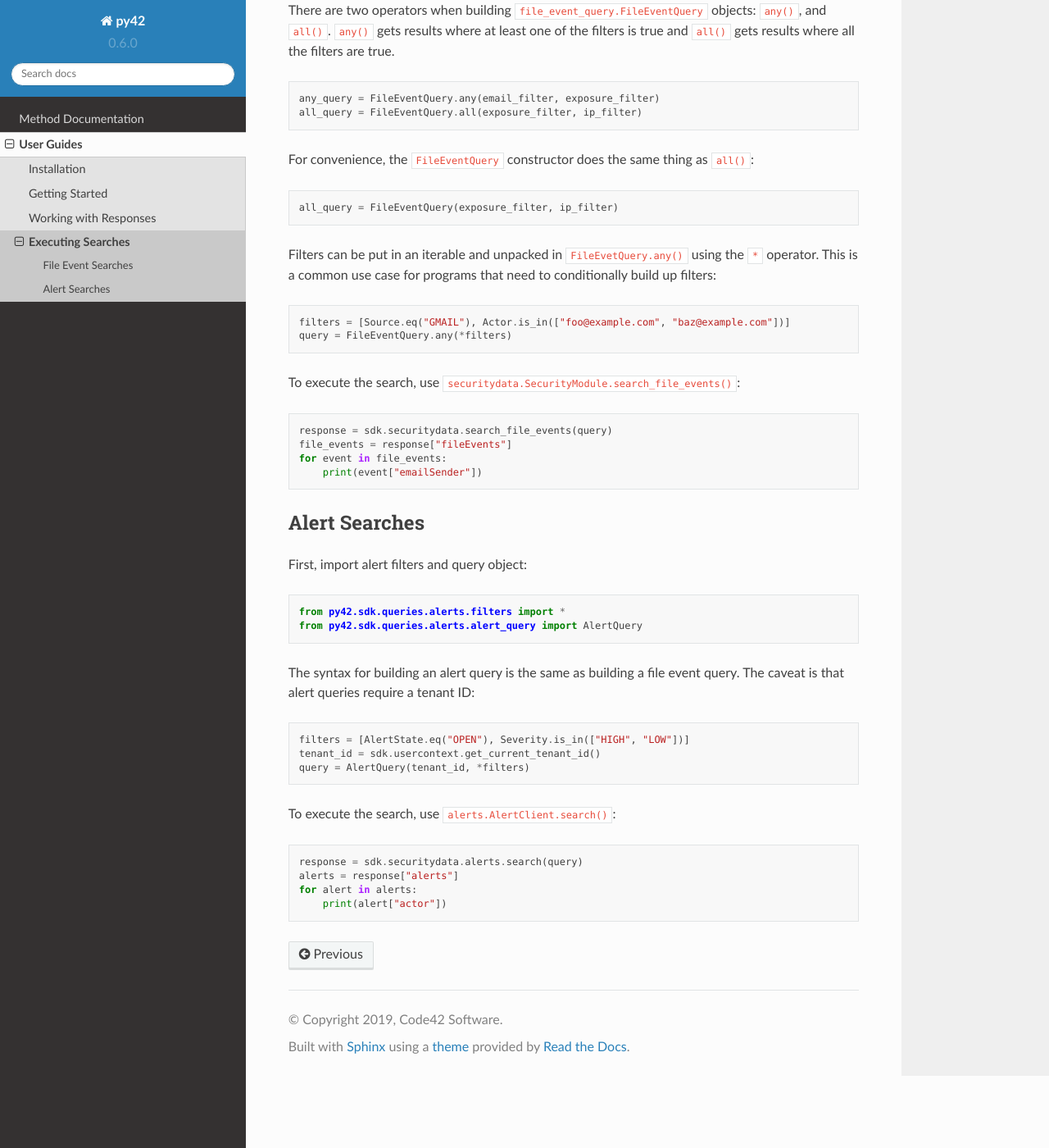
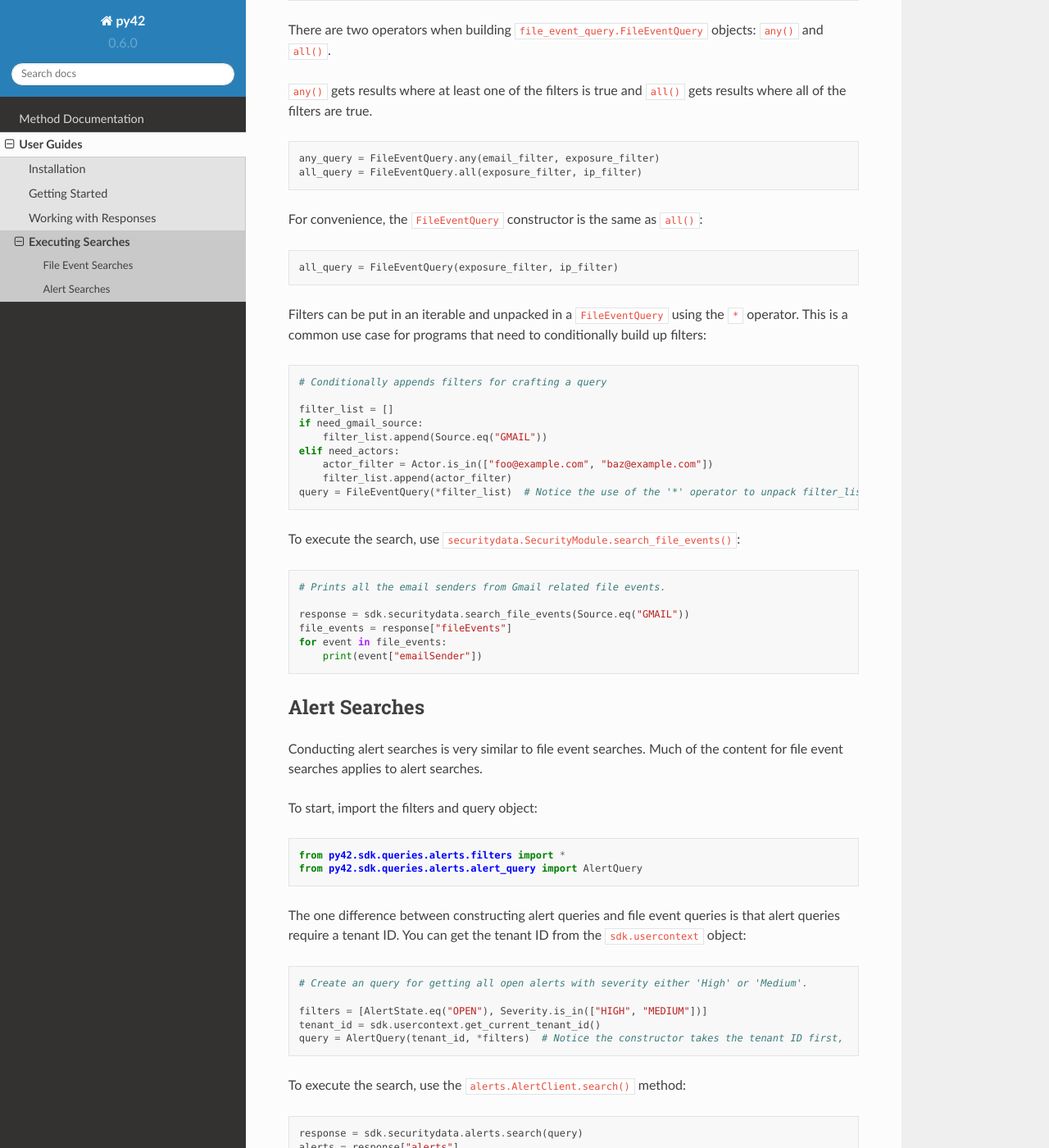
Before and after one commit to code42/py42, a Sphinx documentation site: the page built from docs/userguides/searches.md, in a window 1280 px wide and 1400 px high, scrolled down 668 px. Shown: the whole window at 82% size. Built offline with Sphinx 7.4.7 and the Read the Docs theme 2.0.0, drawn with Linux system fonts in a browser that asks for light colours; the version number is read from the project's files by our own code; some of the changed text lies outside the part shown.

Commit message:
Improvements inspired from feedback:

````diff
--- a/docs/userguides/searches.md
+++ b/docs/userguides/searches.md
@@ -1,8 +1,8 @@
 # Executing Searches
 
-py42 includes a powerful, flexible query system that allows you to quickly and easily conduct complex searches of file
-events or alerts.
-
+py42 includes a powerful, flexible query system that allows you to quickly and easily search file events and alerts.
+This guide helps you understand the syntax for building up queries and executing searches and is starting point for
+automating searches.
 
 ## File Event Searches
 
@@ -17,37 +17,47 @@ sdk = py42.sdk.from_local_account("https://console.us.code42.com", "my_username"
 
 You will need to create `query_filter.FilterGroup` objects to conduct searches. Filter groups have a type
 (in the form of a class), such as `EmailSender`, and an operator (in the form of a function), such as `is_in()`.
-Some example filter groups looks like this:
+Some example filter groups look like this:
 ```python
 email_filter = EmailSender.is_in(["test.user@example.com", "test.sender@example.com"])
 exposure_filter = ExposureType.exists()
 ip_filter = PrivateIPAddress.eq("127.0.0.1")
 ```
 
-There are two operators when building `file_event_query.FileEventQuery` objects:
-`any()`, and `all()`.
-`any()` gets results where at least one of the filters is true and `all()` gets results where all the filters are true.
+There are two operators when building `file_event_query.FileEventQuery` objects: `any()` and `all()`.
+
+`any()` gets results where at least one of the filters is true and `all()` gets results where all of the filters are
+true.
 ```python
 any_query = FileEventQuery.any(email_filter, exposure_filter)
 all_query = FileEventQuery.all(exposure_filter, ip_filter)
 ```
 
-For convenience, the `FileEventQuery` constructor does the same thing as `all()`:
+For convenience, the `FileEventQuery` constructor is the same as `all()`:
 
 ```python
 all_query = FileEventQuery(exposure_filter, ip_filter)
 ```
 
-Filters can be put in an iterable and unpacked in `FileEvetQuery.any()` using the `*` operator. This is a common
+Filters can be put in an iterable and unpacked in a `FileEventQuery` using the `*` operator. This is a common
 use case for programs that need to conditionally build up filters:
 ```python
-filters = [Source.eq("GMAIL"), Actor.is_in(["foo@example.com", "baz@example.com"])]
-query = FileEventQuery.any(*filters)
+# Conditionally appends filters for crafting a query
+
+filter_list = []
+if need_gmail_source:
+    filter_list.append(Source.eq("GMAIL"))
+elif need_actors:
+    actor_filter = Actor.is_in(["foo@example.com", "baz@example.com"])
+    filter_list.append(actor_filter)
+query = FileEventQuery(*filter_list)  # Notice the use of the '*' operator to unpack filter_list
 ```
 
 To execute the search, use `securitydata.SecurityModule.search_file_events()`:
 ```python
-response = sdk.securitydata.search_file_events(query)
+# Prints all the email senders from Gmail related file events.
+
+response = sdk.securitydata.search_file_events(Source.eq("GMAIL"))
 file_events = response["fileEvents"]
 for event in file_events:
     print(event["emailSender"])
@@ -55,21 +65,26 @@ for event in file_events:
 
 ## Alert Searches
 
-First, import alert filters and query object:
+Conducting alert searches is very similar to file event searches. Much of the content for file event searches applies
+to alert searches.
+
+To start, import the filters and query object:
 ```python
 from py42.sdk.queries.alerts.filters import *
 from py42.sdk.queries.alerts.alert_query import AlertQuery
 ```
 
-The syntax for building an alert query is the same as building a file event query. The caveat is
-that alert queries require a tenant ID:
+The one difference between constructing alert queries and file event queries is that alert queries require a tenant
+ID. You can get the tenant ID from the `sdk.usercontext` object:
 ```python
-filters = [AlertState.eq("OPEN"), Severity.is_in(["HIGH", "LOW"])]
+# Create an query for getting all open alerts with severity either 'High' or 'Medium'.
+
+filters = [AlertState.eq("OPEN"), Severity.is_in(["HIGH", "MEDIUM"])]
 tenant_id = sdk.usercontext.get_current_tenant_id()
-query = AlertQuery(tenant_id, *filters)
+query = AlertQuery(tenant_id, *filters)  # Notice the constructor takes the tenant ID first,
 ```
 
-To execute the search, use `alerts.AlertClient.search()`:
+To execute the search, use the `alerts.AlertClient.search()` method:
 ```python
 response = sdk.securitydata.alerts.search(query)
 alerts = response["alerts"]
````
